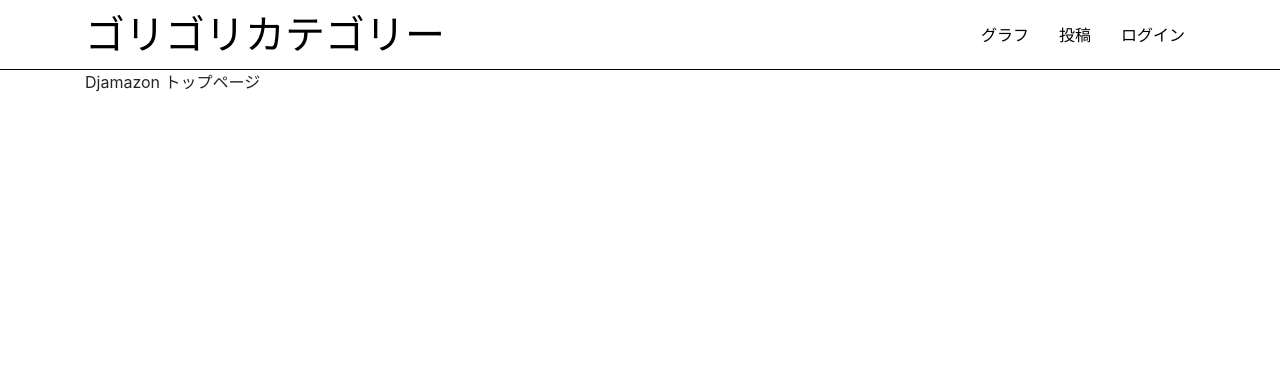
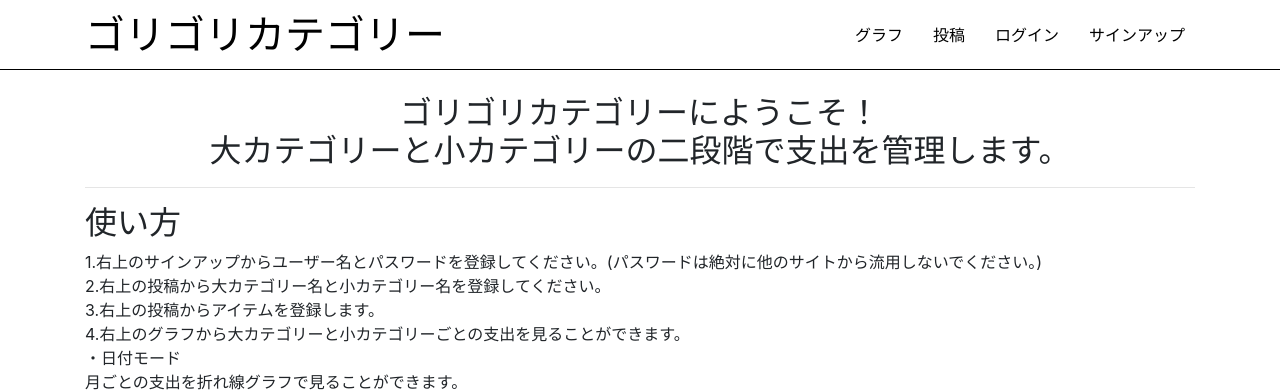
Before and after one commit to tubotu/expenses, a Django app: page / in a window 1280 px wide. Shown: the top 391 px of the page. Before the commit the page ends 92 px from the top, so only its background shows below. Run offline with Django 3.2, Linux system fonts and the light colour scheme; some libraries are stand-ins or nearby versions.

Commit message:
サインアップ追加, トップページ追加

```diff
--- a/app/templates/app/base.html
+++ b/app/templates/app/base.html
@@ -23,6 +23,7 @@
                 <a href="{% url 'app:logout' %}">ログアウト</a>
                 {% else %}
                 <a href="{% url 'app:login' %}">ログイン</a>
+                <a href="{% url 'app:signup' %}">サインアップ</a>
                 {% endif %}
             </div>
         </div>
--- a/app/templates/app/index.html
+++ b/app/templates/app/index.html
@@ -1,4 +1,31 @@
 {% extends 'app/base.html' %}
+{% load static %}
 {% block content %}
-    Djamazon トップページ
+<link rel="stylesheet" type="text/css" href="{% static 'app/css/top.css' %}">
+    <div class='explain'>
+    <br>
+    <center><h2>
+    ゴリゴリカテゴリーにようこそ！<br>
+    大カテゴリーと小カテゴリーの二段階で支出を管理します。
+    </center></h2>
+    <hr>
+    <h2>使い方</h2>
+    1.右上のサインアップからユーザー名とパスワードを登録してください。(パスワードは絶対に他のサイトから流用しないでください。)
+    <br>
+    2.右上の投稿から大カテゴリー名と小カテゴリー名を登録してください。
+    <br>
+    3.右上の投稿からアイテムを登録します。
+    <br>
+    4.右上のグラフから大カテゴリーと小カテゴリーごとの支出を見ることができます。
+    <br>
+    ・日付モード
+    <br>
+    <span class="tab">月ごとの支出を折れ線グラフで見ることができます。</span>
+    <br>
+    <center><img src="static/app/img/explain2.PNG"  width="300" height="300"></center>
+    ・カテゴリーモード<br>
+    <span class="tab"> 月を選択することでカテゴリー別支出の棒グラフで見ることができます。</span>
+    <br>
+    <center><img src="static/app/img/explain2.PNG"  width="300" height="300"></center>
+    </div>
 {% endblock %}
```
